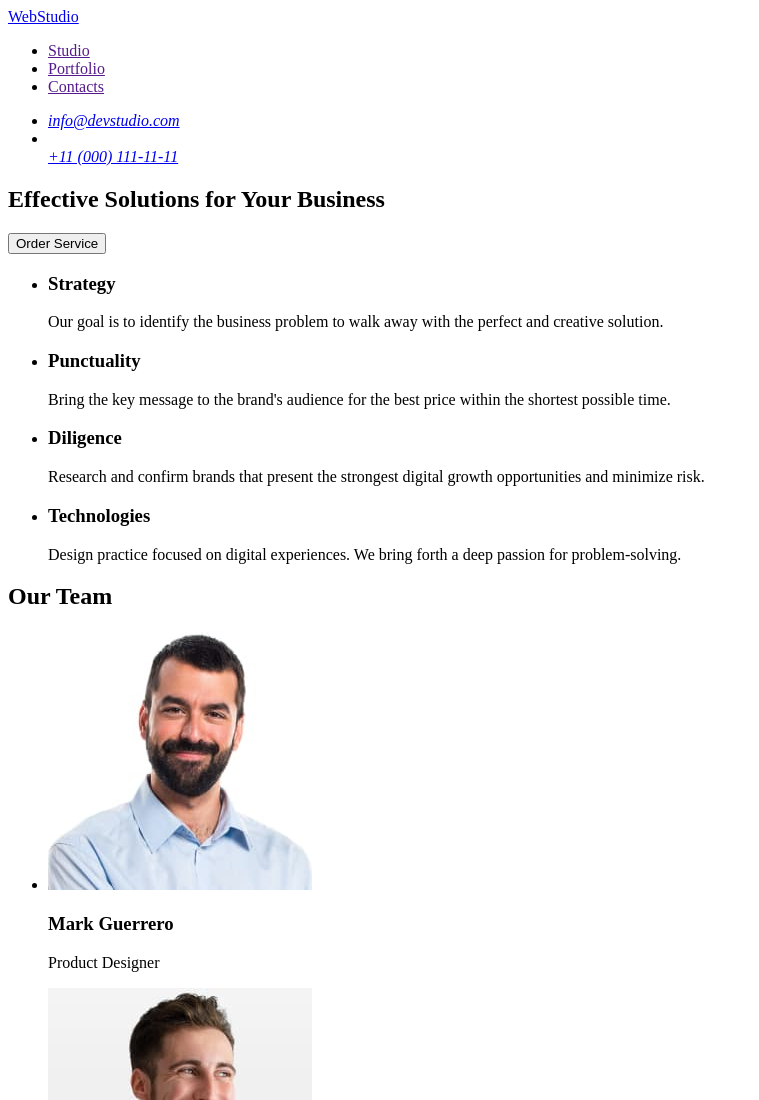
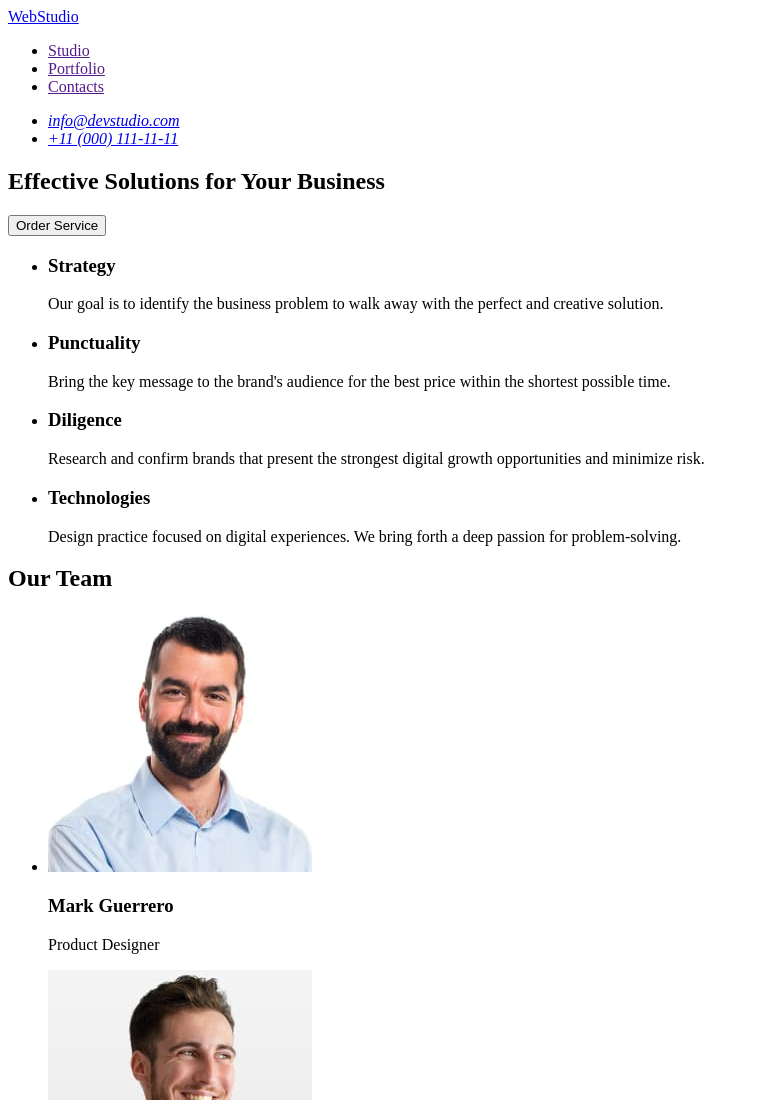
Before and after one commit to OleksiyPerepelyuk/goit-markup-hw-01, a plain HTML site: page index.html in a window 1280 px wide. Shown: the top 1100 px of the page, without its empty margins (0-759 px from the left). Drawn offline with Linux system fonts and the light colour scheme.

Commit message:
87 commit

```diff
--- a/index.html
+++ b/index.html
@@ -18,7 +18,7 @@
       <address>
          <ul>
             <li><a href="mailto:info@devstudio.com">info@devstudio.com</a>
-            <li></li><a href="tel:+110001111111">+11 (000) 111-11-11</a>
+            <li><a href="tel:+110001111111">+11 (000) 111-11-11</a>
          </ul>
       </address>
  </header>
```
